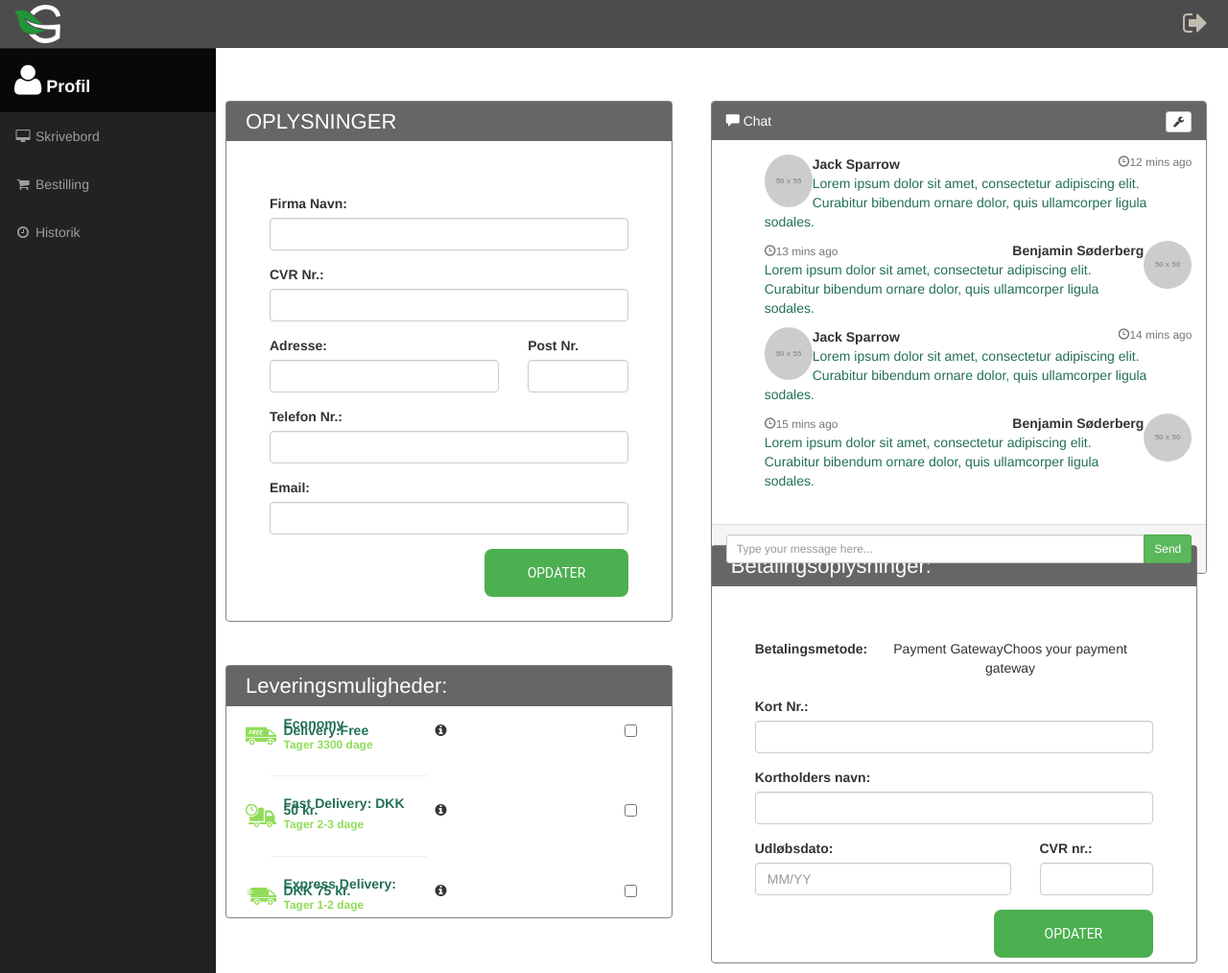
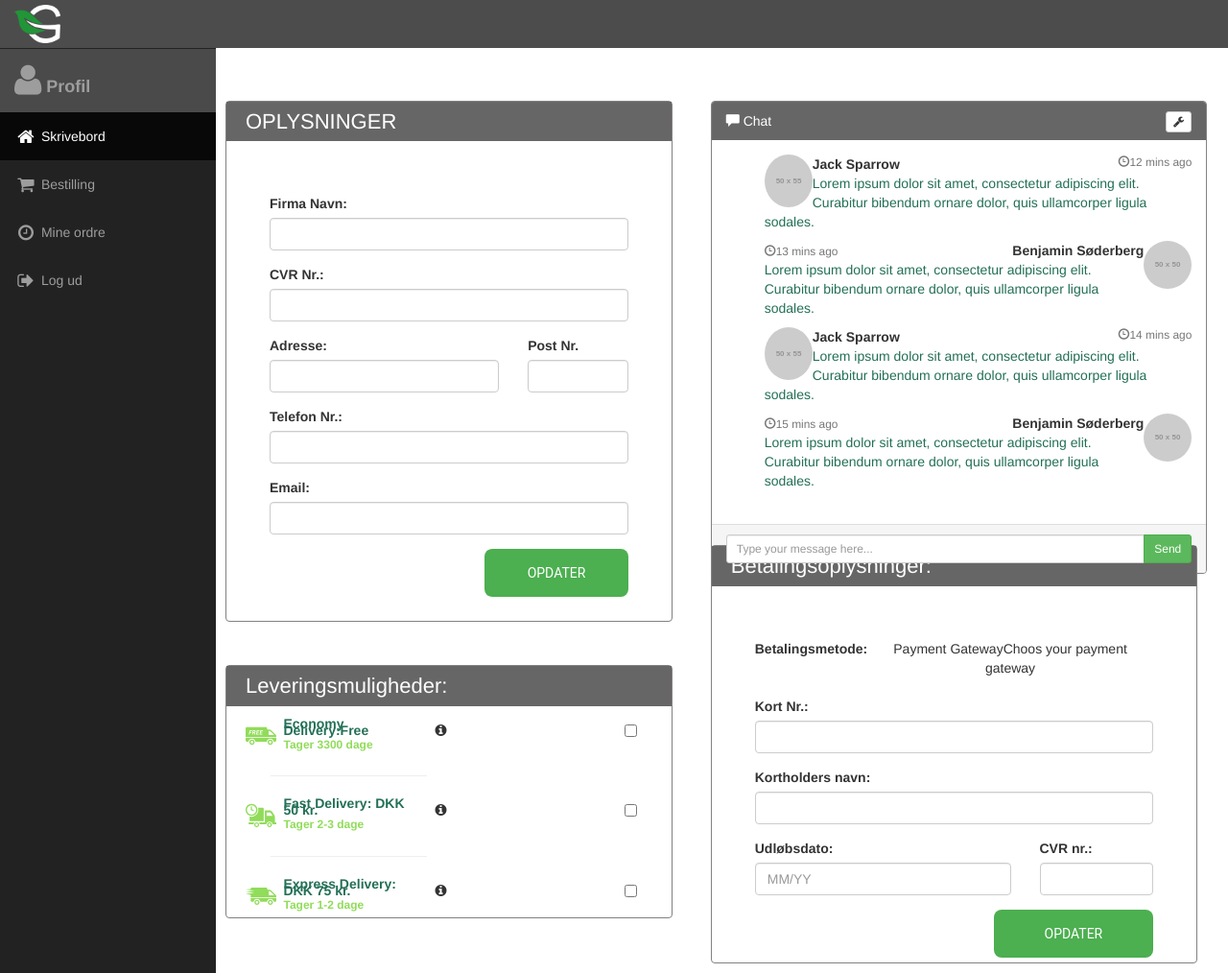
Before and after one commit to Spilleren/Grimtsager, a PHP site: page /Test2/usersite.html in a window 1280 px wide. Shown: the whole page at 96% size. Run offline with PHP 8.4, Linux system fonts and the light colour scheme; grey boxes labelled with a size stand in for pictures from a placeholder-image service; some libraries are stand-ins or nearby versions.

Commit message:
derp
derp

```diff
--- a/Test2/Index.html
+++ b/Test2/Index.html
@@ -127,7 +127,7 @@
       <a href="aboutus.html" class="btn btn-default" role="button">Vi giver de grimme en chance til</a>
     </div>
     <div class="col-sm-4">
-      <span class="hideme"><img class="omos-logo" src="img/heart.svg"></span>
+      <span class="hideme"><img class="omos-logo" src="img/heart.png"></span>
     </div>
   </div>
 </div>
--- a/Test2/css/custom.css
+++ b/Test2/css/custom.css
@@ -727,16 +727,14 @@ input[type=number]::-webkit-inner-spin-button,
 	border-color: #838181;
 	border-radius: 4px;
 	margin-left: 30px;
-
 }
-
-
 
 .btn-kontakt {
 	font-size: 20px;
 	border-color: white;
 	color: white;
 	border-radius: 30px;
+  padding: 10px 30px 10px 30px;
 }
 .btn-kontakt:hover{
 	border-color: #BFBFBF;
--- a/Test2/usersite.html
+++ b/Test2/usersite.html
@@ -30,6 +30,7 @@
 <div id="wrapper">
 
         <nav class="navbar navbar-inverse navbar-fixed-top nav-bg" role="navigation">
+            <!-- Brand and toggle get grouped for better mobile display -->
             <div class="navbar-header">
                 <button type="button" class="navbar-toggle" data-toggle="collapse" data-target=".navbar-ex1-collapse">
                     <span class="sr-only">Toggle navigation</span>
@@ -41,26 +42,26 @@
             </div>
               <div class="collapse navbar-collapse">
               <ul class=" nav navbar navbar-right">
-            		<li class="logout">
-            			<a href="Index.html"><i class="fa fa-sign-out fa-2x"></i></a>
-            		</li>
               </ul>
               </div>
+            <!-- Sidebar Menu Items - These collapse to the responsive navigation menu on small screens -->
             <div class="collapse navbar-collapse navbar-ex1-collapse">
                 <ul class="nav navbar-nav side-nav">
-                    <li class="profile active">
+                    <li class="profile">
                       <a href="usersite.html"><i class="fa fw fa-user fa-2x"></i><strong> Profil</strong></a>
                     </li>
-                    <li>
-                        <a href="adminindex.html"><i class="fa fa-fw fa-desktop"></i> Skrivebord</a>
+                    <li class="active">
+                        <a href="adminindex.html"><i class="fa fa-fw fa-lg fa-home"></i> Skrivebord</a>
                     </li>
                     <li>
-                        <a href="shopsite.html"><i class="fa fa-fw fa-shopping-cart"></i> Bestilling</a>
+                        <a href="shopsite.html"><i class="fa fa-fw fa-lg fa-shopping-cart"></i> Bestilling</a>
                     </li>
                     <li>
-                        <a href="orders.html"s><i class="fa fa-fw fa-clock-o"></i> Historik</a>
+                        <a href="orders.html"><i class="fa fa-fw fa-lg fa-clock-o"></i> Mine ordre</a>
                    </li>
-
+                    <li>
+                        <a href="index.html"><i class="fa fa-fw fa-lg fa-sign-out"></i> Log ud</a>
+                   </li>
                 </ul>
             </div>
         </nav>
```
Also changed, not shown: Test2/adminindex.html (+5 -6 lines), Test2/orders.html (+8 -11 lines), Test2/shopsite.html (+8 -11 lines), Test2/label1.png (deleted), Test2/label2.png (deleted), Test2/label3.png (deleted). Lines whose indentation alone changed are shown as unchanged.
